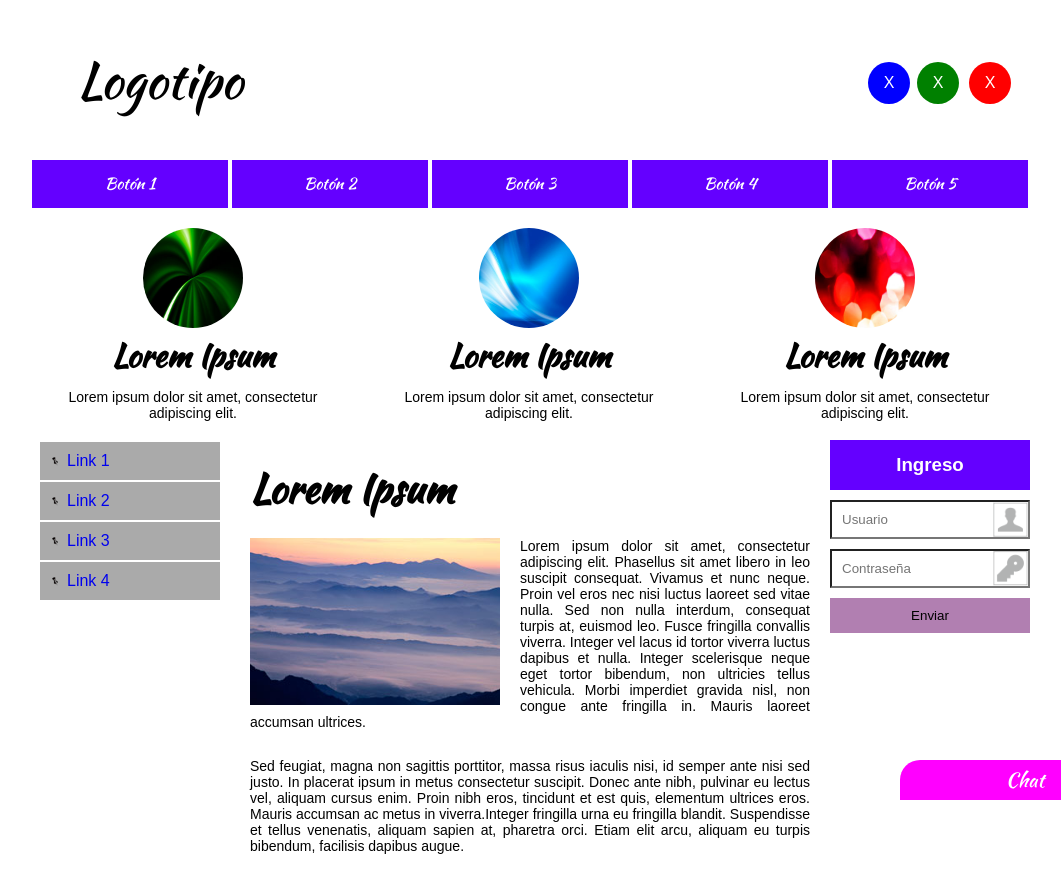
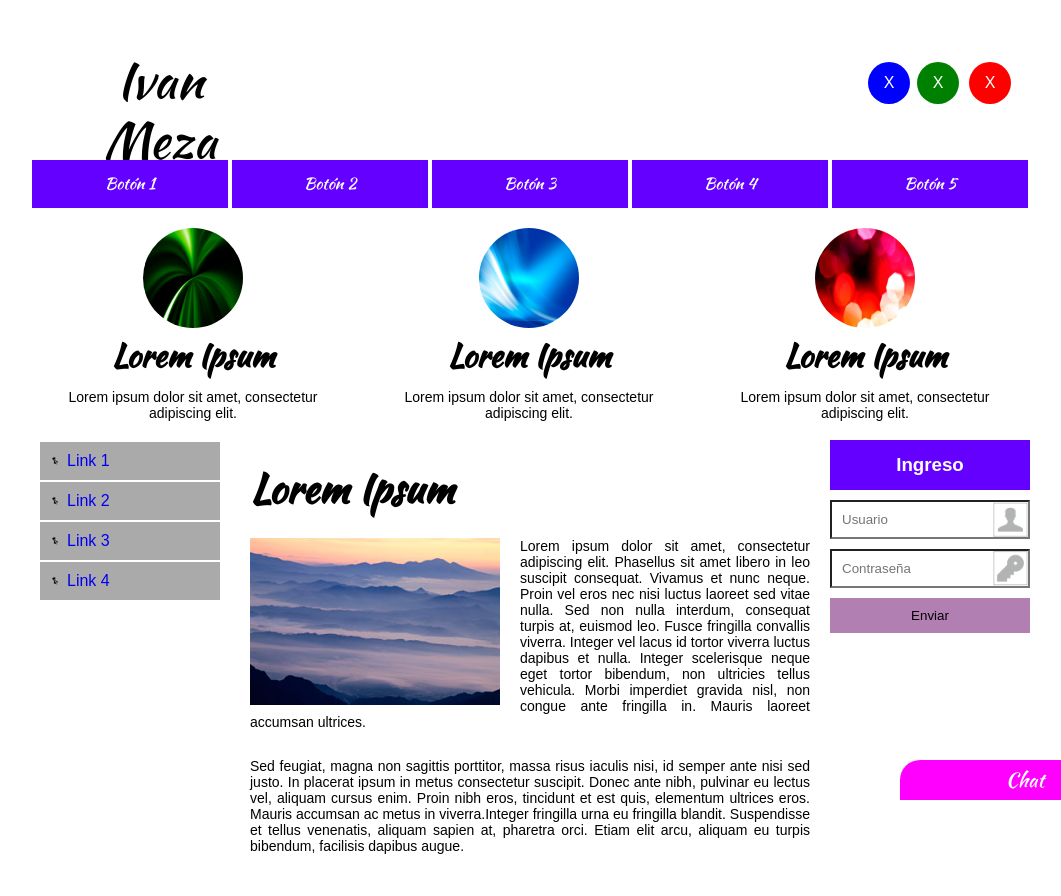
Before and after one commit to ivanmeza/primerpagina, a plain HTML site: page index.html in a window 1280 px wide. Shown: the top 896 px of the page, without its empty margins (110-1171 px from the left). Drawn offline with Linux system fonts and the light colour scheme.

Commit message:
Cambio de logotipo

```diff
--- a/index.html
+++ b/index.html
@@ -17,7 +17,7 @@
 
 <header>
 
-	<div id="logo">Logotipo</div>
+	<div id="logo">Ivan Meza</div>
 
     <div id="icono1" class="redes">X</div>
     <div id="icono2" class="redes">X</div>
```
